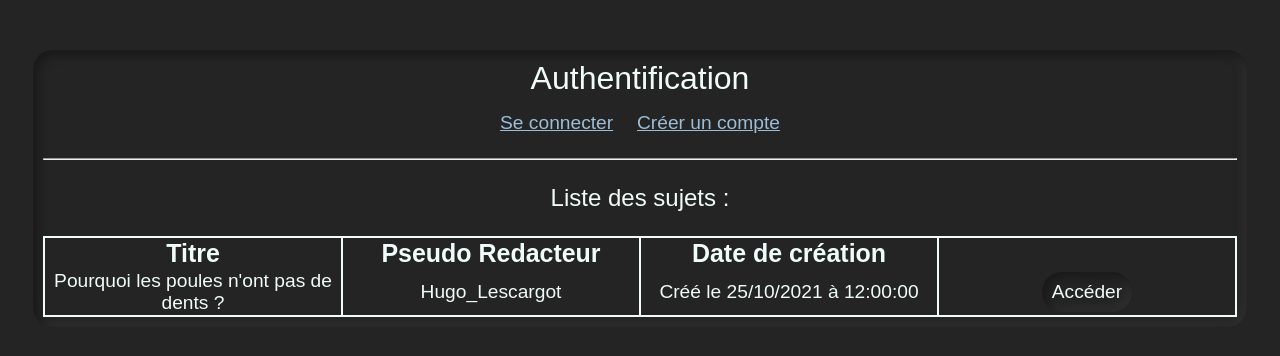
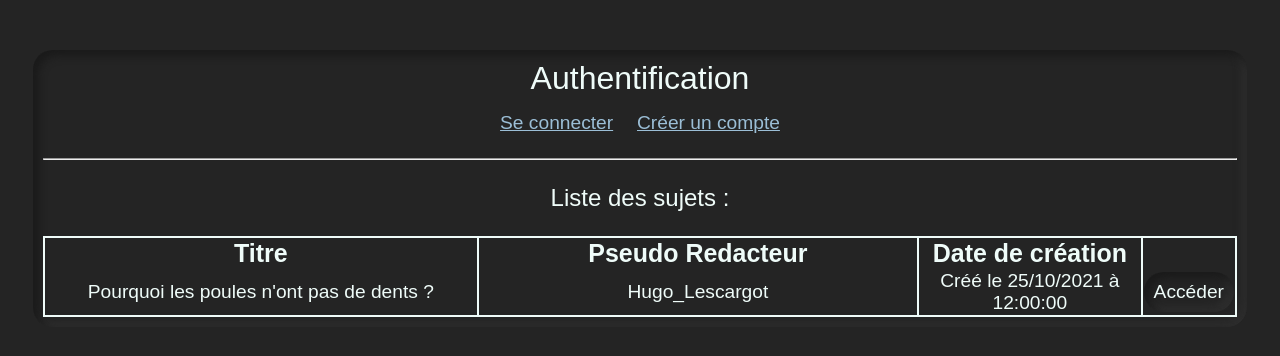
Before and after one commit to WhatANiceDayToCode/Blog-Project, a PHP site: page /accueil.php in a window 1280 px wide. Shown: the top 356 px of the page. Run offline with PHP 8.4, Linux system fonts and the light colour scheme; data comes from the database, SQL or seed files in the repository; some web fonts are replaced.

Commit message:
Update style.css

```diff
--- a/pages/style.css
+++ b/pages/style.css
@@ -138,6 +138,7 @@ a:active {
 
 .reponse {
     padding: 10px;
+    text-overflow: clip;
 }
 
 .writer {
@@ -232,7 +233,7 @@ a:active {
 
 .tab_entier tr td {
     /* text-align: left; */
-    width: 25%;
+    width: 40%;
     border-left: var(--white) solid 2px;
     border-right: var(--white) solid 2px;
 }
```
